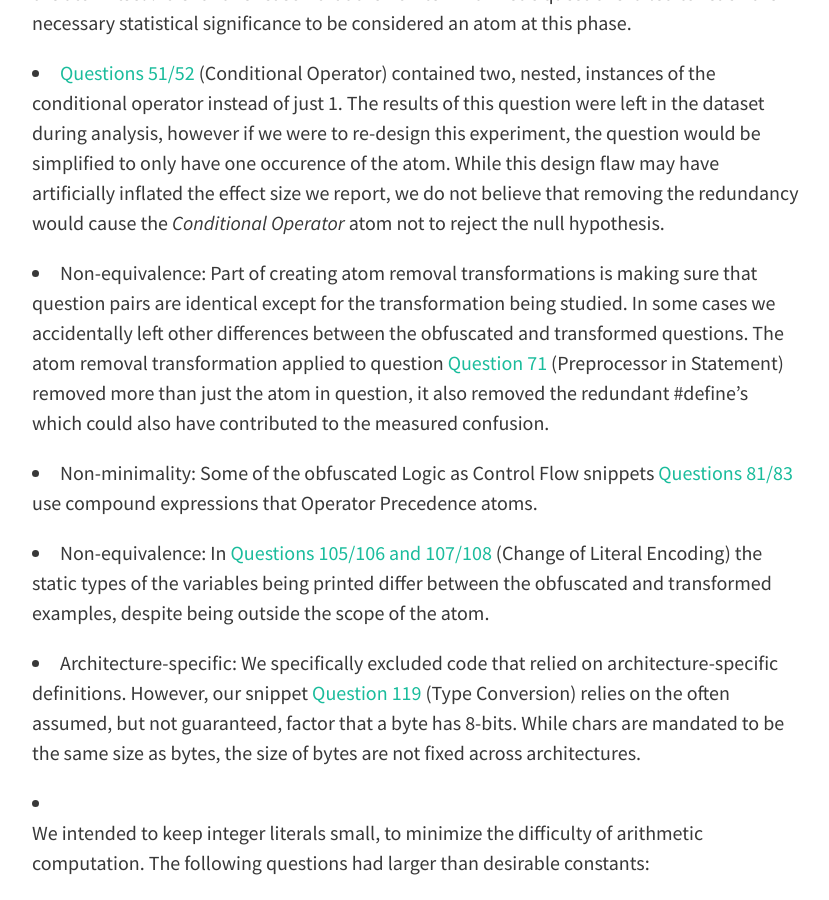
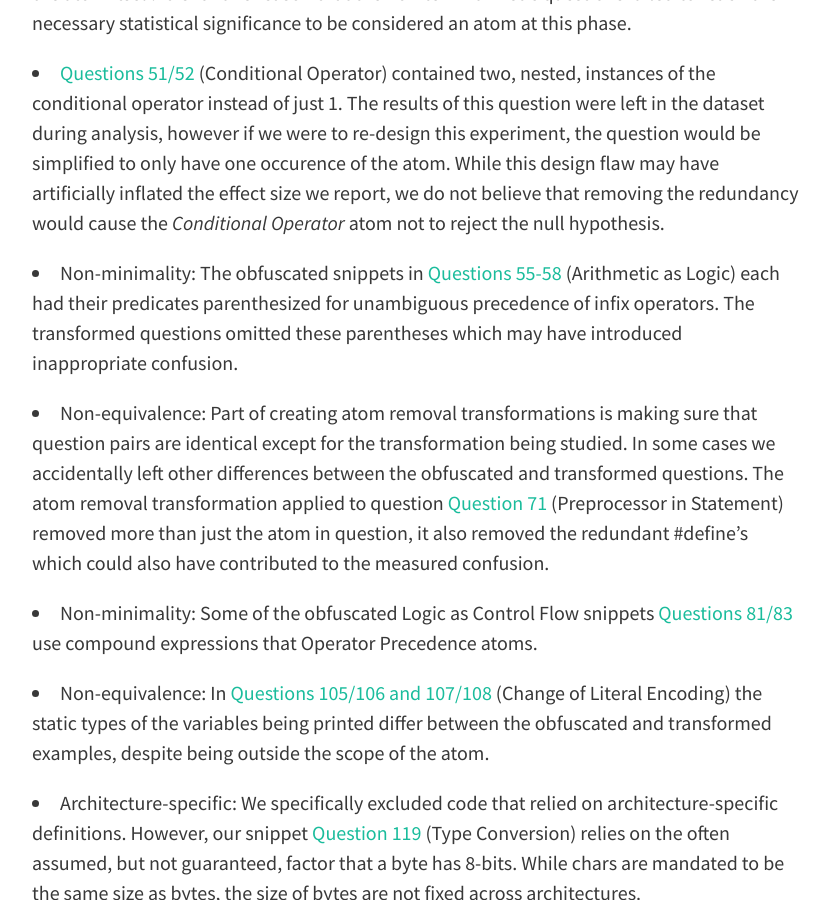
Before and after one commit to AtomsofConfusion/AtomsofConfusion.github.io, a Jekyll site: the page built from 2016-snippet-study/errata.md, in a window 1280 px wide and 900 px high, scrolled down 1224 px. Shown: the whole window, without its empty margins (224-1053 px from the left). Built offline with Jekyll 4.4.1, drawn with Linux system fonts in a browser that asks for light colours; nearby versions of some CDN libraries.

Commit message:
arithmetic_parens

```diff
--- a/2016-snippet-study/errata.md
+++ b/2016-snippet-study/errata.md
@@ -35,6 +35,12 @@ necessary statistical significance to be considered an atom at this phase.
 <a name="nested"></a>
 * [Questions 51/52](questions#q51) (Conditional Operator) contained two, nested, instances of the conditional operator instead of just 1. The results of this question were left in the dataset during analysis, however if we were to re-design this experiment, the question would be simplified to only have one occurence of the atom. While this design flaw may have artificially inflated the effect size we report, we do not believe that removing the redundancy would cause the *Conditional Operator* atom not to reject the null hypothesis.
 
+<a name="arithmetic_parens"></a>
+* Non-minimality: The obfuscated snippets in [Questions 55-58](questions#q55)
+  (Arithmetic as Logic) each had their predicates parenthesized for unambiguous
+  precedence of infix operators. The transformed questions omitted these
+  parentheses which may have introduced inappropriate confusion.
+
 <a name="preprocessor_simplification"></a>
 * Non-equivalence: Part of creating atom removal transformations is making sure
   that question pairs are identical except for the transformation being
--- a/_data/snippet_questions_wide.csv
+++ b/_data/snippet_questions_wide.csv
@@ -391,7 +391,7 @@ void main(){
    } else {
       printf(""false\n"");
    }
-}","true","Non-confusing","Arithmetic as Logic",""
+}","true","Non-confusing","Arithmetic as Logic","arithmetic_parens"
 "29",58,57,"void main() {
    int V1 = 2;
 
```
